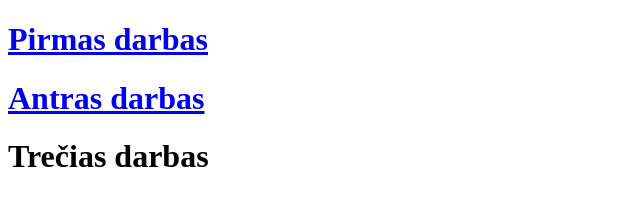
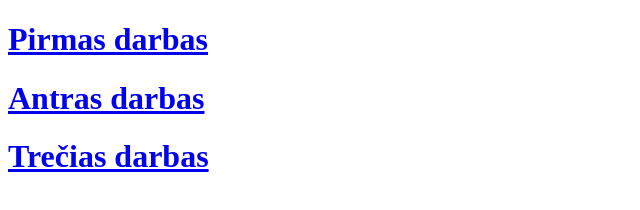
Before and after one commit to BenLukosius/BenLukosius.github.io, a plain HTML site: page Index.html in a window 1280 px wide. Shown: the whole page, without its empty margins (0-640 px from the left). Drawn offline with Linux system fonts and the light colour scheme.

Commit message:
Update Index.html

```diff
--- a/Index.html
+++ b/Index.html
@@ -6,6 +6,6 @@
 	<body>
 		<h1> <a href="p.html"> Pirmas darbas </a> </h1>
 		<h1> <a href="2 pam/Receptai.html"> Antras darbas </a> </h1>
-		<h1> Trečias darbas </h1>
+		<h1> <a href="naujas as.html"> Trečias darbas </a> </h1>
 	</body>
 </html>
```
